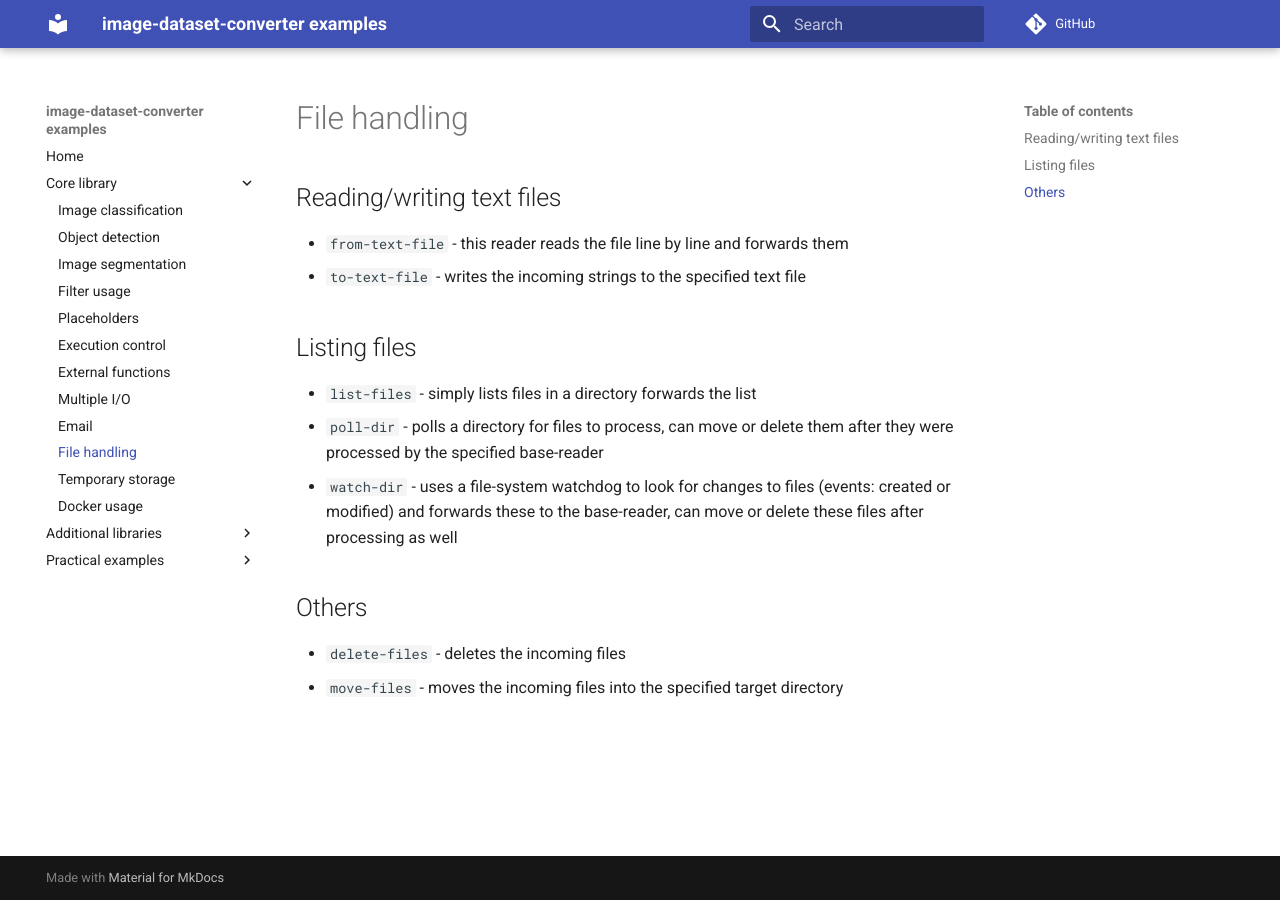
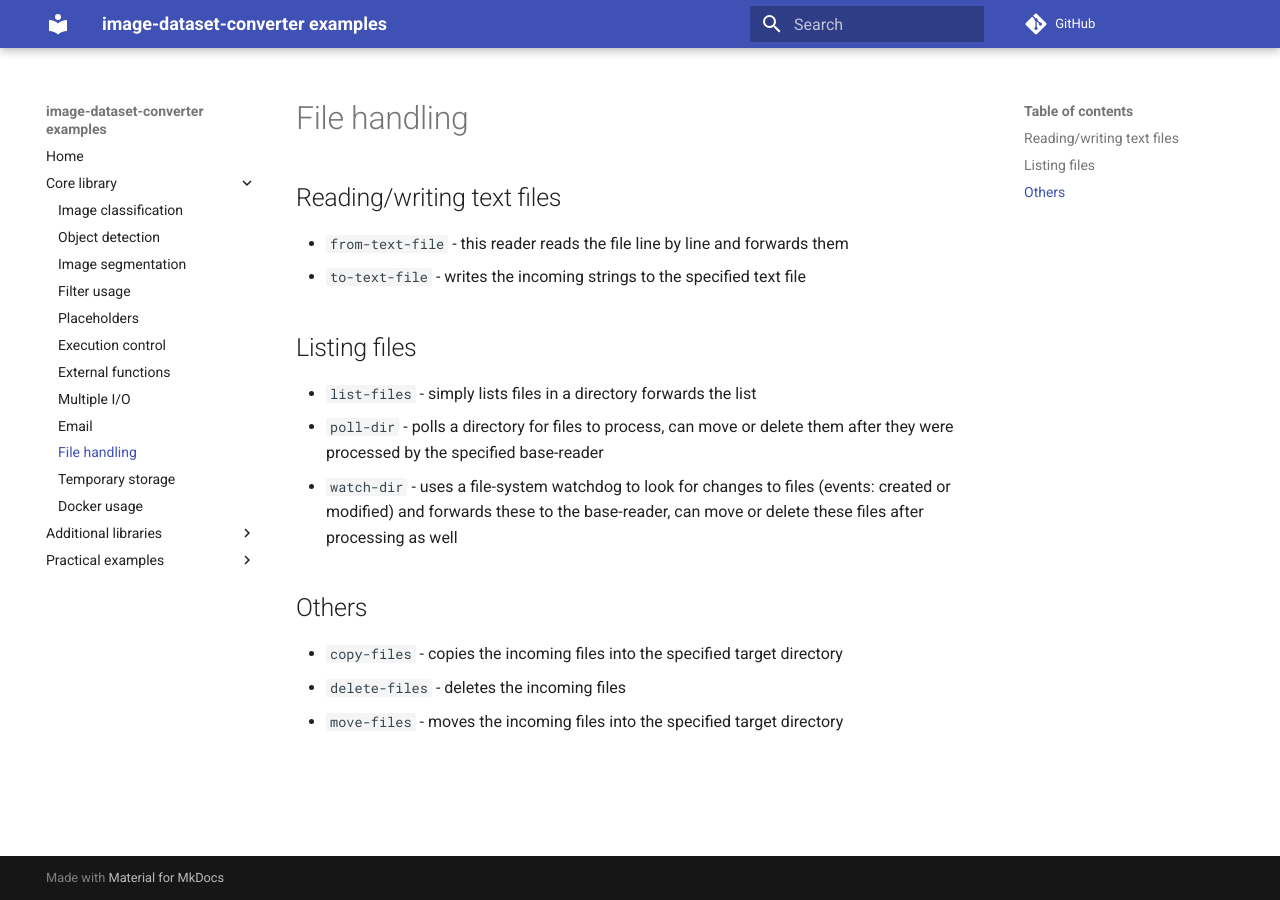
Before and after one commit to waikato-datamining/image-dataset-converter-examples, an MkDocs documentation site: the page built from docs/file_handling.md, in a window 1280 px wide. Built offline with MkDocs 1.6.1 and Material for MkDocs 9.7.7, drawn with Linux system fonts in a browser that asks for light colours; comment, search, counter and statistics services are not loaded.

Commit message:
added copy-files filter

```diff
--- a/docs/file_handling.md
+++ b/docs/file_handling.md
@@ -15,5 +15,6 @@
 
 # Others
 
+* `copy-files` - copies the incoming files into the specified target directory
 * `delete-files` - deletes the incoming files
 * `move-files` - moves the incoming files into the specified target directory
```
